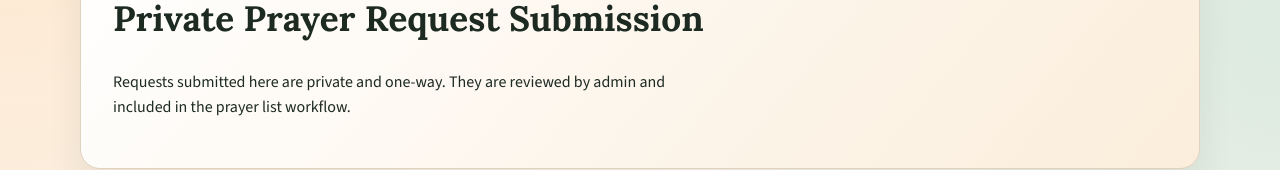
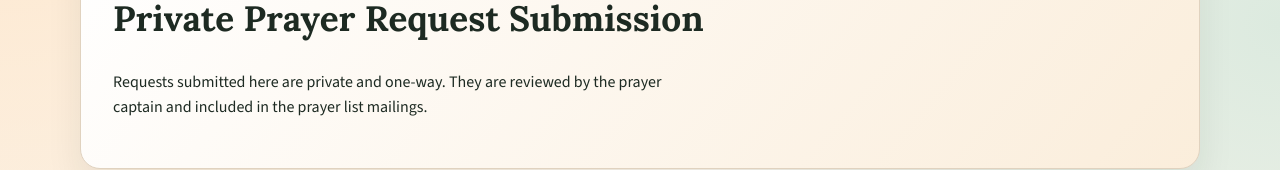
Before and after one commit to SydFloyd/LoveAndGoodWorksClub, a Next.js app: page /prayer in a window 1280 px wide. Shown: the part 170-340 px from the top of the page. Built offline with nearby package versions, Linux system fonts and the light colour scheme; no server answers.

Commit message:
update wording

```diff
--- a/src/app/page.tsx
+++ b/src/app/page.tsx
@@ -82,8 +82,7 @@ export default async function HomePage() {
           <article className="card stack">
             <p className="eyebrow">Prayer Requests</p>
             <p>
-              Submit private prayer needs.  Requests are reviewed privately to be included
-              in weekly prayer mailing.
+              Requests are reviewed privately to be included in weekly prayer mailing.
             </p>
             <Link href="/prayer" className="button-primary">
               Submit Prayer Request
--- a/src/app/prayer/page.tsx
+++ b/src/app/prayer/page.tsx
@@ -7,8 +7,8 @@ export default function PrayerPage() {
         <p className="eyebrow">Prayer</p>
         <h2>Private Prayer Request Submission</h2>
         <p>
-          Requests submitted here are private and one-way. They are reviewed by admin and included in
-          the prayer list workflow.
+          Requests submitted here are private and one-way. They are reviewed by the prayer captain and
+          included in the prayer list mailings.
         </p>
       </section>
 
```
